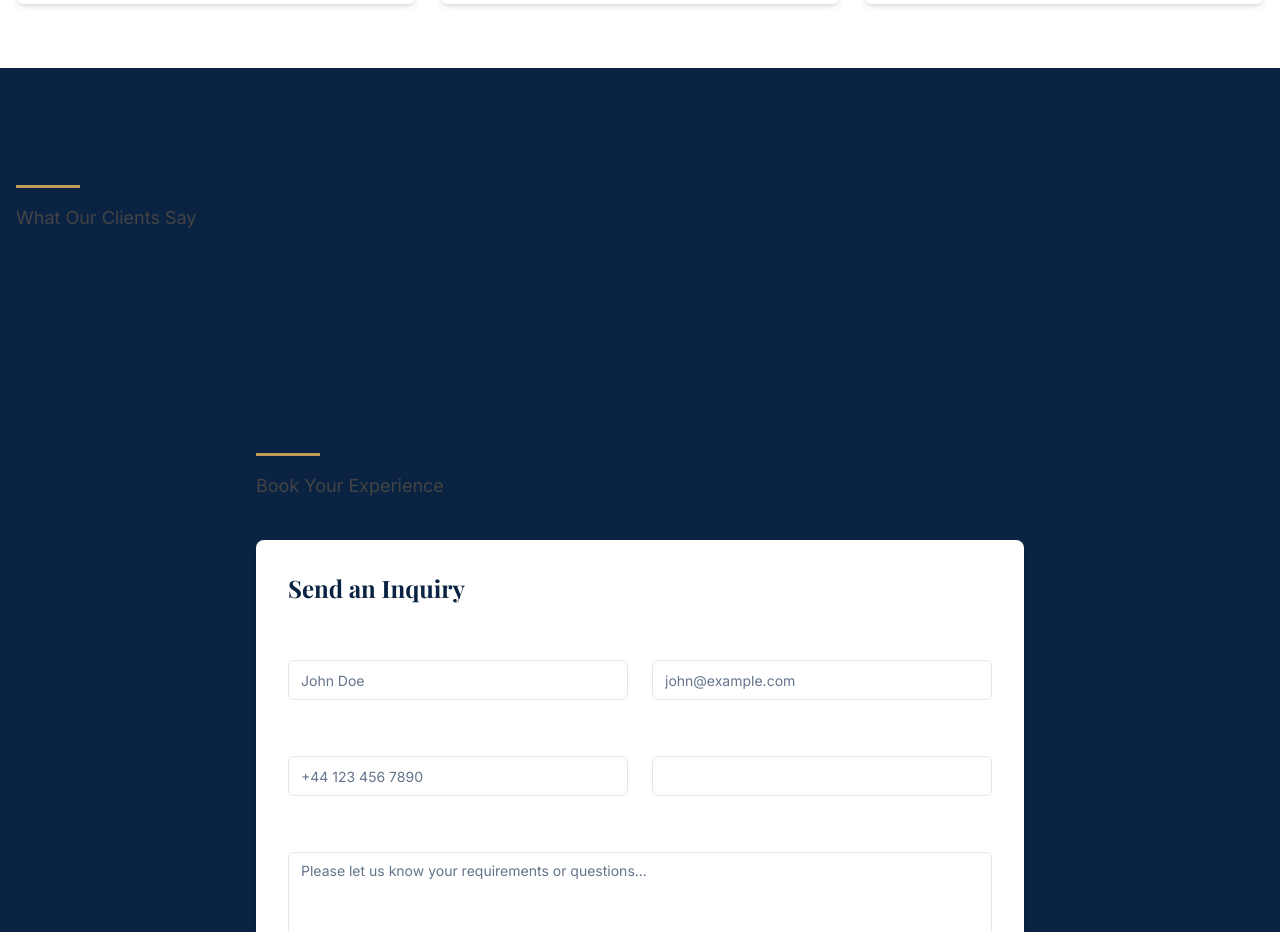
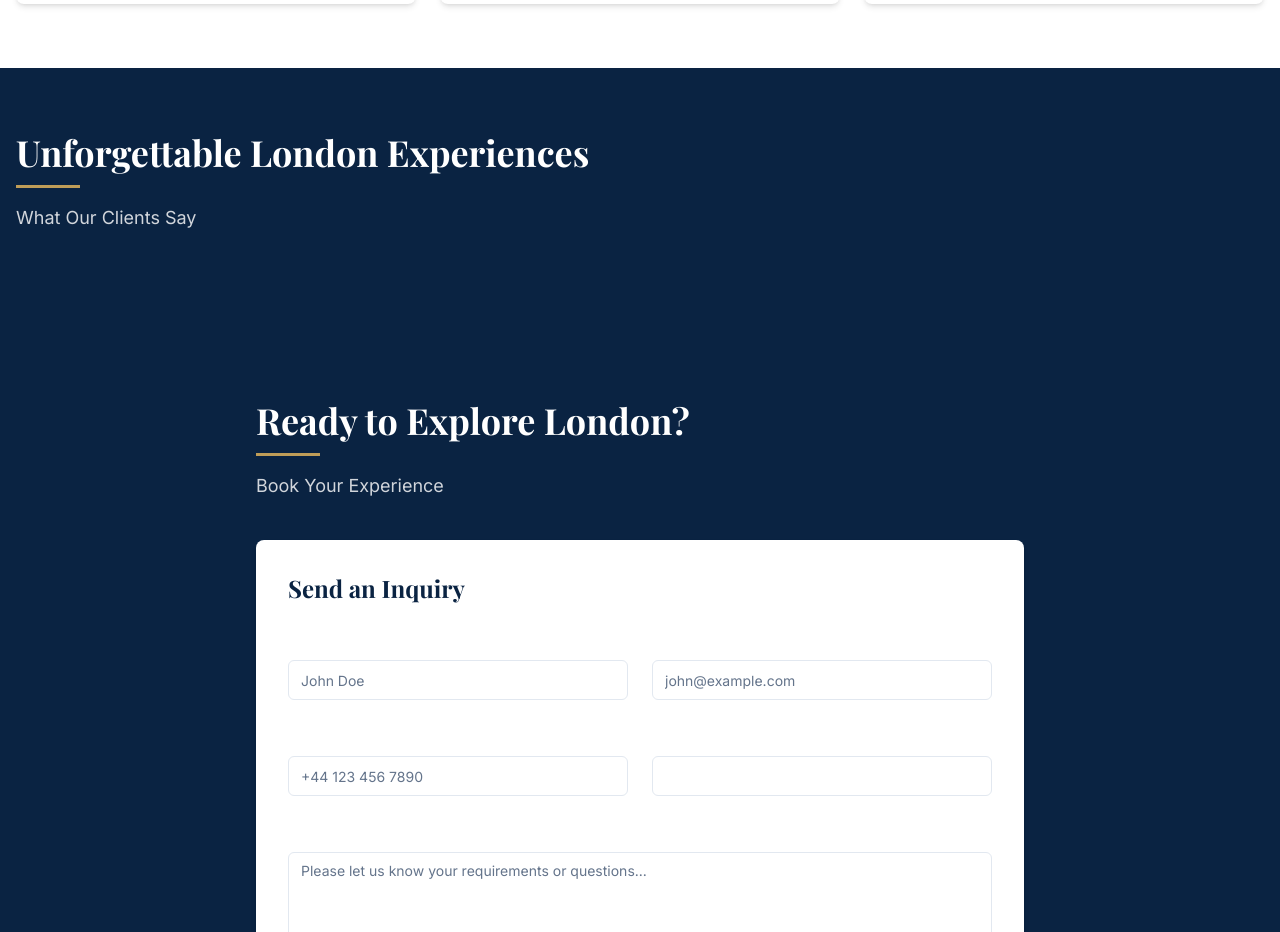
Before and after one commit to 01hardi/sarangtradelink, a React (Vite) app: page /services/london-experience in a window 1280 px wide. Shown: the part 3840-4772 px from the top of the page. Built offline with nearby package versions, Linux system fonts and the light colour scheme.

Commit message:
Fix type error in SectionHeading
The SectionHeading component does not have a textColor prop, so remove it from the LondonExperience page.

```diff
--- a/src/pages/LondonExperience.tsx
+++ b/src/pages/LondonExperience.tsx
@@ -141,7 +141,6 @@ const LondonExperience = () => {
 
   return (
     <Layout>
-      {/* Hero Section */}
       <div className="relative bg-travel-navy py-20">
         <div className="absolute inset-0 opacity-20 bg-[url('/images/london-experience-bg.jpg')] bg-cover bg-center"></div>
         <div className="container mx-auto px-4 relative z-10">
@@ -164,7 +163,6 @@ const LondonExperience = () => {
         </div>
       </div>
 
-      {/* Highlights Section */}
       <section className="py-16">
         <div className="container mx-auto px-4">
           <div className="grid grid-cols-1 lg:grid-cols-2 gap-10 items-center">
@@ -214,7 +212,6 @@ const LondonExperience = () => {
         </div>
       </section>
 
-      {/* Service Overview */}
       <section className="py-16 bg-travel-light-gray">
         <div className="container mx-auto px-4">
           <SectionHeading
@@ -291,7 +288,6 @@ const LondonExperience = () => {
         </div>
       </section>
 
-      {/* Top Attractions & City Passes */}
       <section className="py-16">
         <div className="container mx-auto px-4">
           <Tabs defaultValue="attractions" className="w-full">
@@ -364,13 +360,12 @@ const LondonExperience = () => {
         </div>
       </section>
 
-      {/* Testimonials Section */}
       <section className="py-16 bg-travel-navy text-white">
         <div className="container mx-auto px-4">
           <SectionHeading
             subtitle="What Our Clients Say"
             title="Unforgettable London Experiences"
-            className="text-white"
+            light={true}
           />
           <div className="grid grid-cols-1 md:grid-cols-2 gap-8 mt-10">
             {/* Add testimonials content here */}
@@ -378,14 +373,13 @@ const LondonExperience = () => {
         </div>
       </section>
 
-      {/* Booking Section */}
       <section className="py-16 bg-travel-navy text-white">
         <div className="container mx-auto px-4">
           <div className="max-w-3xl mx-auto">
             <SectionHeading
               subtitle="Book Your Experience"
               title="Ready to Explore London?"
-              textColor="text-white"
+              light={true}
             />
             <div className="mt-8">
               <InquiryForm />
```
